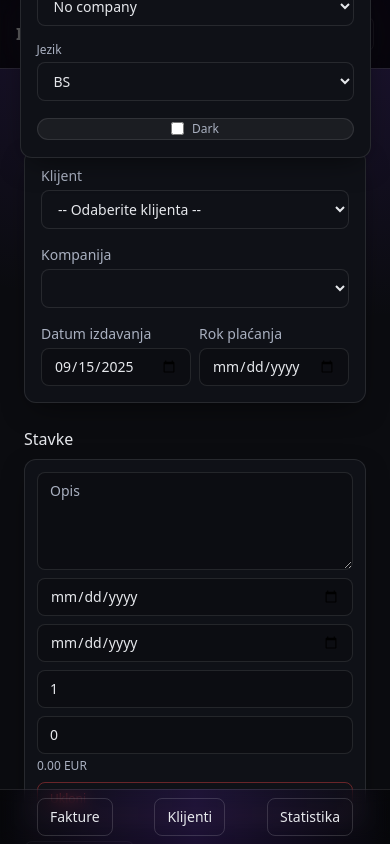
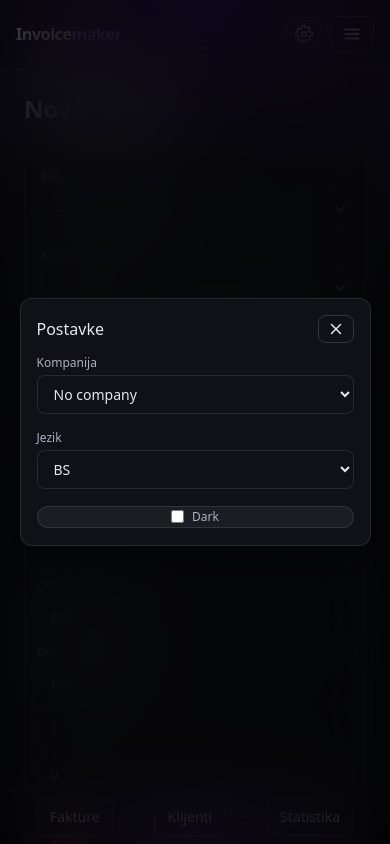
Before and after one commit to alminkey/invoice-maker, a Next.js app: page /invoices/new in a window 390 px wide. Both pictures are taken after a click on the button 352 px from the left and 34 px from the top of the page. Shown: the top 844 px of the page. Built offline with nearby package versions, Linux system fonts and the light colour scheme.

Commit message:
fix: modal via portal (true centered + strong blur); new/edit invoice labels 'Od:'/'Do:'; number fields allow empty with placeholders 'Količina'/'Cijena'

```diff
--- a/src/app/Nav.tsx
+++ b/src/app/Nav.tsx
@@ -3,15 +3,18 @@ import Link from "next/link";
 import { useI18n } from "@/lib/i18n";
 import { useStore } from "@/store/useStore";
 import { useEffect, useRef, useState } from "react";
+import { createPortal } from "react-dom";
 
 export default function Nav() {
   const { t, lang, setLang } = useI18n();
   const { theme, setTheme, companies, activeCompanyId, setActiveCompany } = useStore();
   const [open, setOpen] = useState(false);
+  const [mounted, setMounted] = useState(false);
   const btnRef = useRef<HTMLButtonElement | null>(null);
   const panelRef = useRef<HTMLDivElement | null>(null);
 
   useEffect(() => {
+    setMounted(true);
     function onDocClick(e: MouseEvent) {
       if (!open) return;
       const target = e.target as Node;
@@ -37,7 +40,7 @@ export default function Nav() {
           </svg>
         </button>
       </div>
-      {open && (
+      {open && mounted && createPortal(
         <div className="fixed inset-0 z-50 flex items-center justify-center bg-black/60 backdrop-blur-2xl" onClick={()=>setOpen(false)}>
           <div ref={panelRef} className="w-[90vw] max-w-md card p-4" onClick={(e)=>e.stopPropagation()}>
             <div className="flex items-center justify-between mb-3">
@@ -76,8 +79,8 @@ export default function Nav() {
               </div>
             </div>
           </div>
-        </div>
-      )}
+        </div>, document.body)
+      }
     </nav>
   );
 }
--- a/src/app/invoices/[id]/edit/page.tsx
+++ b/src/app/invoices/[id]/edit/page.tsx
@@ -120,11 +120,37 @@ export default function EditInvoicePage() {
           {items.map((it)=> (
             <div key={it.id} className="card p-3 grid md:grid-cols-10 gap-2 items-start">
               <textarea className="input md:col-span-4" rows={4} placeholder="Opis" value={it.description} onChange={(e)=>updateItem(it.id,{description:e.target.value})} />
-              <input type="date" className="input md:col-span-2" placeholder="Od" value={it.startDate || ''} onChange={(e)=>updateItem(it.id,{startDate: e.target.value})} />
-              <input type="date" className="input md:col-span-2" placeholder="Do" value={it.endDate || ''} onChange={(e)=>updateItem(it.id,{endDate: e.target.value})} />
-              <input type="number" className="input md:col-span-1" placeholder="Kol." value={it.quantity} onChange={(e)=>updateItem(it.id,{quantity: Number(e.target.value)})} />
+              <div className="md:col-span-2">
+                <div className="text-xs text-[var(--subtle)] mb-1">Od:</div>
+                <input type="date" className="input" value={it.startDate || ''} onChange={(e)=>updateItem(it.id,{startDate: e.target.value})} />
+              </div>
+              <div className="md:col-span-2">
+                <div className="text-xs text-[var(--subtle)] mb-1">Do:</div>
+                <input type="date" className="input" value={it.endDate || ''} onChange={(e)=>updateItem(it.id,{endDate: e.target.value})} />
+              </div>
+              <input
+                inputMode="decimal"
+                className="input md:col-span-1"
+                placeholder="Količina"
+                value={Number.isFinite(it.quantity) ? it.quantity : '' as any}
+                onChange={(e)=>{
+                  const v = e.target.value;
+                  const num = v==='' ? NaN : Number(v);
+                  updateItem(it.id,{quantity: num as any});
+                }}
+              />
               <div className="md:col-span-1">
-                <input type="number" className="input" placeholder="EUR" value={it.unitPrice} onChange={(e)=>updateItem(it.id,{unitPrice: Number(e.target.value)})} />
+                <input
+                  inputMode="decimal"
+                  className="input"
+                  placeholder="Cijena"
+                  value={Number.isFinite(it.unitPrice) ? it.unitPrice : '' as any}
+                  onChange={(e)=>{
+                    const v = e.target.value;
+                    const num = v==='' ? NaN : Number(v);
+                    updateItem(it.id,{unitPrice: num as any});
+                  }}
+                />
                 <div className="mt-1 text-xs text-[var(--subtle)]">{(it.quantity * it.unitPrice).toFixed(2)} EUR</div>
               </div>
               <button className="btn btn-danger text-xs md:col-span-10 md:justify-self-end" onClick={()=>removeItem(it.id)}>Ukloni</button>
--- a/src/app/invoices/new/page.tsx
+++ b/src/app/invoices/new/page.tsx
@@ -118,11 +118,37 @@ export default function NewInvoicePage() {
           {items.map((it)=> (
             <div key={it.id} className="card p-3 grid md:grid-cols-10 gap-2 items-start">
               <textarea className="input md:col-span-4" rows={4} placeholder="Opis" value={it.description} onChange={(e)=>updateItem(it.id,{description:e.target.value})} />
-              <input type="date" className="input md:col-span-2" placeholder="Od" value={it.startDate || ''} onChange={(e)=>updateItem(it.id,{startDate: e.target.value})} />
-              <input type="date" className="input md:col-span-2" placeholder="Do" value={it.endDate || ''} onChange={(e)=>updateItem(it.id,{endDate: e.target.value})} />
-              <input type="number" className="input md:col-span-1" placeholder="Kol." value={it.quantity} onChange={(e)=>updateItem(it.id,{quantity: Number(e.target.value)})} />
+              <div className="md:col-span-2">
+                <div className="text-xs text-[var(--subtle)] mb-1">Od:</div>
+                <input type="date" className="input" value={it.startDate || ''} onChange={(e)=>updateItem(it.id,{startDate: e.target.value})} />
+              </div>
+              <div className="md:col-span-2">
+                <div className="text-xs text-[var(--subtle)] mb-1">Do:</div>
+                <input type="date" className="input" value={it.endDate || ''} onChange={(e)=>updateItem(it.id,{endDate: e.target.value})} />
+              </div>
+              <input
+                inputMode="decimal"
+                className="input md:col-span-1"
+                placeholder="Količina"
+                value={Number.isFinite(it.quantity) ? it.quantity : '' as any}
+                onChange={(e)=>{
+                  const v = e.target.value;
+                  const num = v==='' ? NaN : Number(v);
+                  updateItem(it.id,{quantity: num as any});
+                }}
+              />
               <div className="md:col-span-1">
-                <input type="number" className="input" placeholder="EUR" value={it.unitPrice} onChange={(e)=>updateItem(it.id,{unitPrice: Number(e.target.value)})} />
+                <input
+                  inputMode="decimal"
+                  className="input"
+                  placeholder="Cijena"
+                  value={Number.isFinite(it.unitPrice) ? it.unitPrice : '' as any}
+                  onChange={(e)=>{
+                    const v = e.target.value;
+                    const num = v==='' ? NaN : Number(v);
+                    updateItem(it.id,{unitPrice: num as any});
+                  }}
+                />
                 <div className="mt-1 text-xs text-[var(--subtle)]">{(it.quantity * it.unitPrice).toFixed(2)} EUR</div>
               </div>
               <button className="btn btn-danger text-xs md:col-span-10 md:justify-self-end" onClick={()=>removeItem(it.id)}>Ukloni</button>
```
